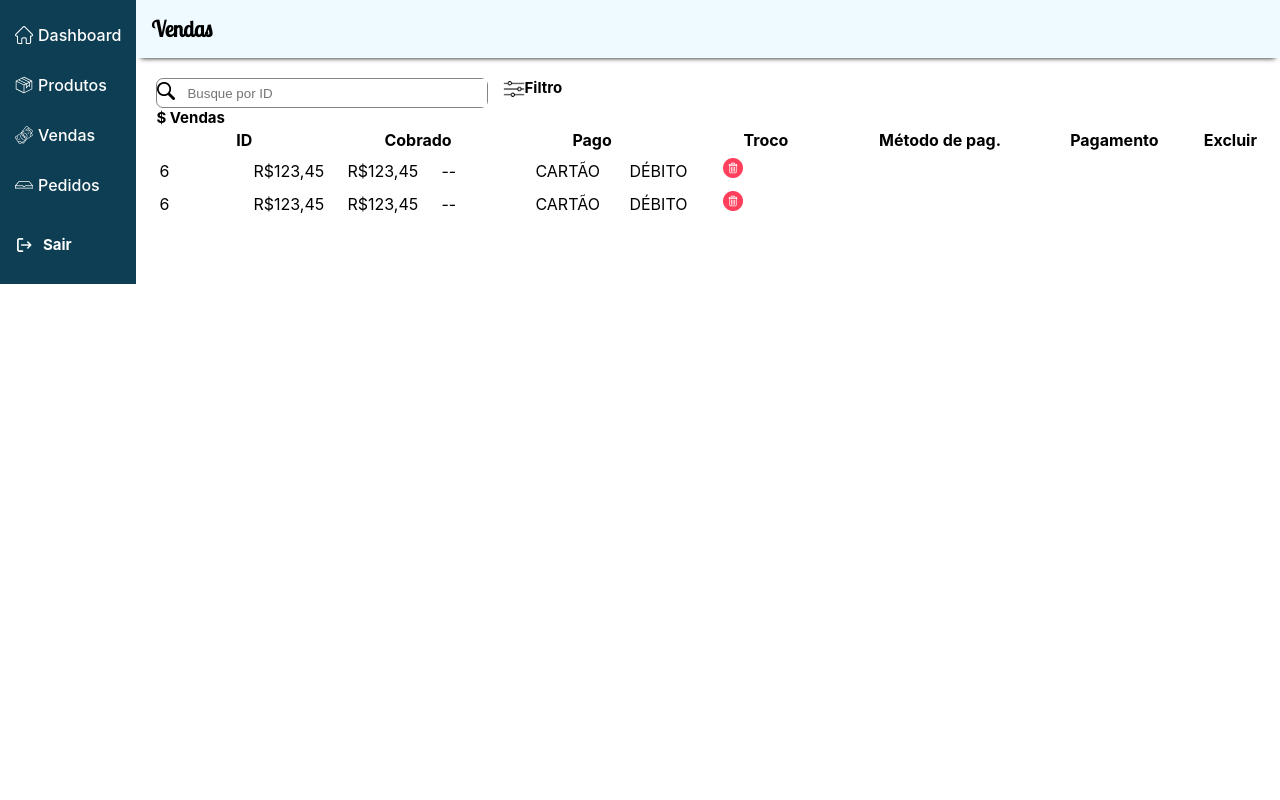
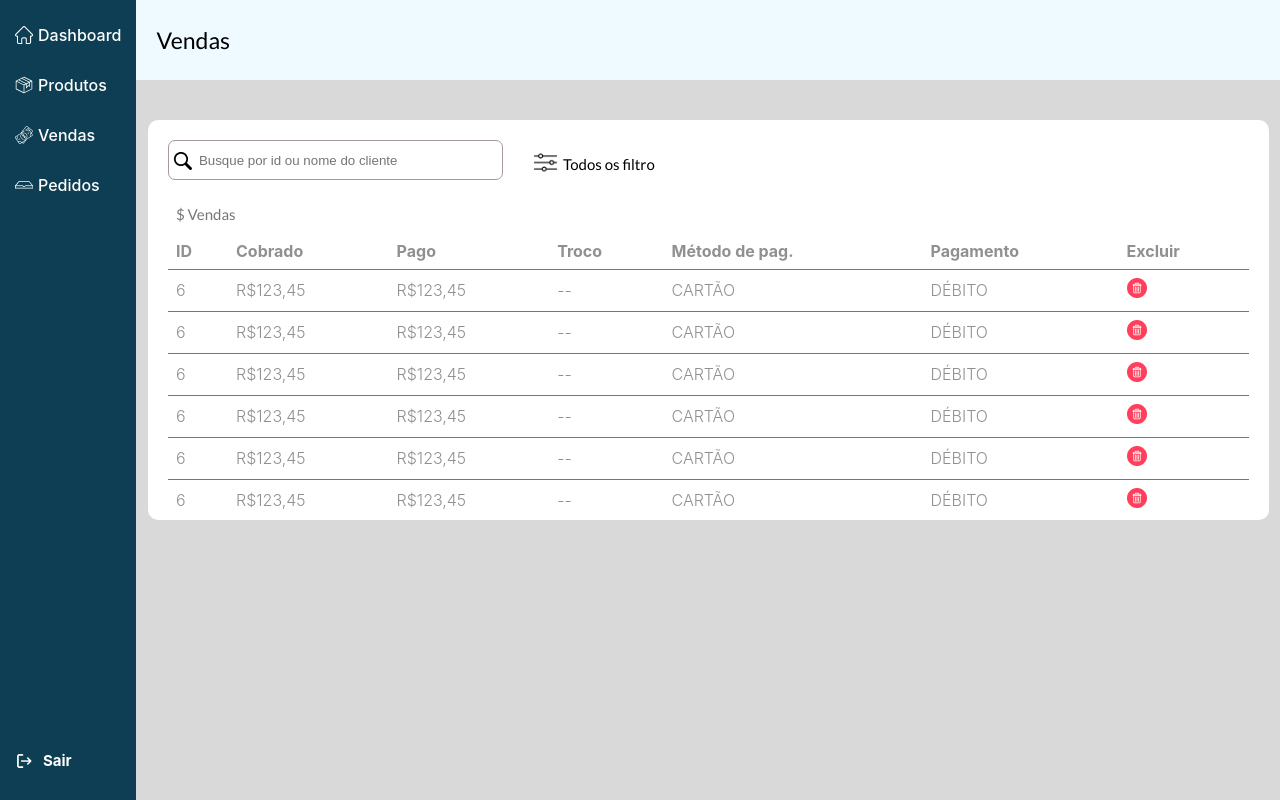
Before and after one commit to thetheu122/pizzaria-corleone, a React (Create React App) app in the folder frontend/: page /vendas in a window 1280 px wide. Built offline with nearby package versions, Linux system fonts and the light colour scheme.

Commit message:
tela vendas- scss

```diff
--- a/frontend/src/pages/listarPedido/index.scss
+++ b/frontend/src/pages/listarPedido/index.scss
@@ -300,4 +300,5 @@ color: black;
 
 
 
+
 }
--- a/frontend/src/pages/listarProdutosAdm/index.scss
+++ b/frontend/src/pages/listarProdutosAdm/index.scss
@@ -281,42 +281,22 @@
     .ordernar {
         display: flex;
         flex-direction: row;
-        align-items: center;
-        justify-content: center;
+        //align-items: center;
+        //justify-content: center;
+        text-align: left;
     }
 
     .ordernar h2 {
         font-size: 17px;
         font-weight: 500;
-        padding-right: 10px;
+       margin-top: 20px;
+        //padding-right: 10px;
         color: #6d6d6d;
+        text-align: left;
 
     }
 
-    .ordernar div {
-        display: flex;
-        flex-direction: row;
-        height: 40px;
-        border-radius: 50px;
-        border: 1px #000 solid;
-        align-items: center;
-        background-color: #fff;
 
-        padding: 0px 10px;
-    }
-
-    .ordernar input {
-        height: 100%;
-        width: 120px;
-        border: none;
-        outline: none;
-        border-radius: 30px;
-    }
-
-    .ordernar img {
-        height: 20px;
-        width: 20px;
-    }
 
     .bloco-filtro {
         margin-top: 25px;
@@ -332,6 +312,7 @@
         display: flex;
         flex-direction: row;
         align-items: center;
+        font-family: lato-regular;
     }
 
     .bloco-filtro input {
@@ -341,6 +322,8 @@
     .bloco-filtro p {
         font-size: 20px;
         color: #fff;
+        font-family: lato-regular;
+        font-size: 18px;
     }
 
     .bloco-filtro button {
--- a/frontend/src/pages/vendas/index.js
+++ b/frontend/src/pages/vendas/index.js
@@ -20,21 +20,30 @@ export default function Vendas() {
                 </div>
 
                 <div className='conteudo-produtos-vendas'>
-                    <div className="filtros-vendas">
-                        <div className="buscar-mais-vendas">
-                            <div><img src={Lupa} /></div>
-                            <input type="text" placeholder="Busque por ID " value={filtro} onChange={e => setFiltro(e.target.value)} />
+
+                        <div className='conteudo-input'>
+                        <div className="input-container">
+                            <input
+                                type='text'
+                                placeholder='Busque por id ou nome do cliente'
+                                value={filtro}
+                                onChange={e => setFiltro(e.target.value)}
+                            />
+                            <div className="input-image"></div>
                         </div>
 
                         <div className="parte-dois-filtros">
                             <img src={Filtro} />
-                            <h2>Filtro</h2>
+                            <h2>Todos os filtro</h2>
                         </div>
-                    </div>
+                        </div>
 
-                    <h4>$ Vendas</h4>
 
-                    <table>
+                    <h4 className='vendas'>$ Vendas</h4>
+
+
+
+                    <table className='tabela-vendas'>
                         <thead>
                             <tr>
                                 <th>ID</th>
@@ -47,20 +56,10 @@ export default function Vendas() {
                             </tr>
                         </thead>
 
+                        <tr className='linha-separadora'></tr>
+
                         <tbody>
-                        <tr className='conteudo-tabela-vendas'>
-                                <td className='comp-linha'></td>
-                                <tr className='cada-valor-vendas'>
-                                    <td>6</td>
-                                    <td>R$123,45</td>
-                                    <td>R$123,45</td>
-                                    <td>--</td>
-                                    <td>CARTÃO</td>
-                                    <td>DÉBITO</td>
-                                    <td><img src={Deletar}/></td>
-                                </tr>
 
-                                <td className='comp-linha'></td>
                                 <tr className='cada-valor-vendas'>
                                     <td>6</td>
                                     <td>R$123,45</td>
@@ -72,13 +71,106 @@ export default function Vendas() {
                                 </tr>
 
 
-                            </tr>
+                                <tr className='cada-valor-vendas'>
+                                    <td>6</td>
+                                    <td>R$123,45</td>
+                                    <td>R$123,45</td>
+                                    <td>--</td>
+                                    <td>CARTÃO</td>
+                                    <td>DÉBITO</td>
+                                    <td><img src={Deletar}/></td>
+                                </tr>
+
+                                <tr className='cada-valor-vendas'>
+                                    <td>6</td>
+                                    <td>R$123,45</td>
+                                    <td>R$123,45</td>
+                                    <td>--</td>
+                                    <td>CARTÃO</td>
+                                    <td>DÉBITO</td>
+                                    <td><img src={Deletar}/></td>
+                                </tr>
+
+                                <tr className='cada-valor-vendas'>
+                                    <td>6</td>
+                                    <td>R$123,45</td>
+                                    <td>R$123,45</td>
+                                    <td>--</td>
+                                    <td>CARTÃO</td>
+                                    <td>DÉBITO</td>
+                                    <td><img src={Deletar}/></td>
+                                </tr>
+
+                                <tr className='cada-valor-vendas'>
+                                    <td>6</td>
+                                    <td>R$123,45</td>
+                                    <td>R$123,45</td>
+                                    <td>--</td>
+                                    <td>CARTÃO</td>
+                                    <td>DÉBITO</td>
+                                    <td><img src={Deletar}/></td>
+                                </tr>
+
+                                <tr className='cada-valor-vendas'>
+                                    <td>6</td>
+                                    <td>R$123,45</td>
+                                    <td>R$123,45</td>
+                                    <td>--</td>
+                                    <td>CARTÃO</td>
+                                    <td>DÉBITO</td>
+                                    <td><img src={Deletar}/></td>
+                                </tr>
+
+                                <tr className='cada-valor-vendas'>
+                                    <td>6</td>
+                                    <td>R$123,45</td>
+                                    <td>R$123,45</td>
+                                    <td>--</td>
+                                    <td>CARTÃO</td>
+                                    <td>DÉBITO</td>
+                                    <td><img src={Deletar}/></td>
+                                </tr>
+
+                                <tr className='cada-valor-vendas'>
+                                    <td>6</td>
+                                    <td>R$123,45</td>
+                                    <td>R$123,45</td>
+                                    <td>--</td>
+                                    <td>CARTÃO</td>
+                                    <td>DÉBITO</td>
+                                    <td><img src={Deletar}/></td>
+                                </tr>
+
+                                <tr className='cada-valor-vendas'>
+                                    <td>6</td>
+                                    <td>R$123,45</td>
+                                    <td>R$123,45</td>
+                                    <td>--</td>
+                                    <td>CARTÃO</td>
+                                    <td>DÉBITO</td>
+                                    <td><img src={Deletar}/></td>
+                                </tr>
+
+                                <tr className='cada-valor-vendas'>
+                                    <td>6</td>
+                                    <td>R$123,45</td>
+                                    <td>R$123,45</td>
+                                    <td>--</td>
+                                    <td>CARTÃO</td>
+                                    <td>DÉBITO</td>
+                                    <td><img src={Deletar}/></td>
+                                </tr>
+
+
+
                         </tbody>
                     </table>
+                    </div>
 
 
                 </div>
             </div>
-        </div>
+
+
     )
 }
--- a/frontend/src/pages/vendas/index.scss
+++ b/frontend/src/pages/vendas/index.scss
@@ -1,52 +1,69 @@
-
-
-
 .pagina-vendas {
     display: flex;
     flex-direction: row;
+    height: 120vh;
+    position: fixed;
+    top: 0;
+    left: 0;
     width: 100%;
+    height: 100%;
 
     .container-vendas {
-        display: flex;
-        flex-direction: column;
-        width: 100%;
+
+      display: flex;
+      flex-direction: column;
+      background-color: #D9D9D9;
+      width: 100%;
+      height: 100%;
     }
 
     .cabecalho-vendas {
+      margin-bottom: 40px;
         background-color: #eefaff;
         display: flex;
         justify-content: flex-start;
         padding: 15px;
         font-size: 11px;
-        box-shadow: 0 5px 5px -5px #000;
+        height: 10%;
+        align-items: center;
+        //box-shadow: 0 5px 5px -5px #000;
+
+        h1 {
+            font-size: 23px;
+            font-family: lato-regular;
+            font-weight: 580;
+            color: black;
+            padding-left: 5px;
+        }
     }
 
     .conteudo-produtos-vendas {
         display: flex;
         flex-direction: column;
         padding: 20px;
+
+
         h4 {
             font-size: 15px;
+
         }
 
 
-        table {
-            display: flex;
-            flex-direction: column;
-        }
 
-        table thead tr th{
-            width: 16%;
-        }
+    }
 
-        tbody > tr {
-            display: flex;
-            flex-direction: column;
-        }
+    .conteudo-input{
+        display: flex;
+        flex-direction: row;
+    }
 
-        .cada-valor-vendas td {
-            width: 16%;
-        }
+    .vendas{
+        padding-left: 8px;
+        font-size: 17px;
+        font-family: lato-regular;
+        color: #777676;
+        font-weight: 450;
+        margin-bottom: 10px;
     }
 
 
@@ -57,46 +74,134 @@
         display: flex;
     }
 
-    .buscar-mais-vendas {
-        display: flex;
-        align-items: center;
-        display: flex;
-        border: 1px solid #838383;
-        width: 30%;
-        border-radius: 7px;
-        height: 30px;
-        //height: 10%;
-        align-items: center;
-        margin-right: 15px;
-    }
-
-    .buscar-mais-vendas div {
-        cursor: pointer;
+    .input-container input[type="text"] {
+        padding-left: 30px;
 
     }
 
-    .buscar-mais-vendas input {
-        width: 100%;
-        height: 100%;
-        outline: none;
-        border: none;
-        margin-left: 10px;
+    .input-container .input-image {
+        margin-left: 5px;
+        transform: translateY(-170%);
+        width: 20px;
+        height: 20px;
+        background-image: url('../../images/lupa.png');
+        background-repeat: no-repeat;
+        background-position: center center;
+    }
+
+
+    .input-container>input {
+        border: #A59A9A 1px solid;
+        width: 335px;
+        padding-left: 5px;
+        height: 40px;
+        margin-bottom: 5px;
+        border-radius: 7px;
+        outline: #A59A9A;
     }
 
     .parte-dois-filtros {
         display: flex;
         flex-direction: row;
+        padding-left: 30px;
+       margin-top: 10px;
+
 
         img {
-            height: 22px;
+            height: 25px;
         }
 
         h2 {
             font-size: 15px;
+            font-weight: 400;
+            font-family: lato-regular;
+            padding-left: 5px;
+            margin-top: 5px;
+
+
         }
     }
 
+    .tabela-vendas {
+        color: #777676;
+        font-weight: 300;
+        width: 100%;
+        border-collapse: collapse;
 
+        th, td {
+          padding: 8px;
+          text-align: left;
+          color: #909090;
+        }
+
+        th {
+          font-weight: 700;
+        }
+
+        .conteudo-tabela-vendas {
+          display: flex;
+          flex-direction: column;
+
+          .cada-valor-vendas {
+            border-bottom: 1px solid #777676;
+          }
+        }
+      }
+
+      .linha-vendas {
+        height: 1px;
+        width: 100%;
+        max-width: 100%;
+        background-color: #777676;
+      }
+
+      .linha-separadora {
+        border-bottom: 1px solid #777676;
+      }
+      .cada-valor-vendas {
+        border-bottom: 1px solid #777676;
+      }
+
+
+      .conteudo-produtos-vendas {
+
+        display: flex;
+        flex-direction: column;
+        background-color: #fff;
+        width: 98%;
+        height: 50%;
+        border-radius: 10px;
+        margin: 0 auto;
+        overflow-y: auto;
+        overflow-x: hidden;
+        padding: 20px;
+    }
+
+    .conteudo-produtos-vendas::-webkit-scrollbar {
+      width: 8px;
+      height: 6px;
+
+    }
+
+
+    .conteudo-produtos-vendas::-webkit-scrollbar-thumb {
+      background-color: #0D3E53;
+      border-radius: 8px;
+      width: 6px;
+      height: 10px;
+
+    }
+
+
+
+      .conteudo-produtos-vendas > * {
+          margin-right: 30px;
+        }
+
+        .conteudo-produtos-vendas > :last-child {
+          margin-right: 0;
+
+        }
 
 
 
```
